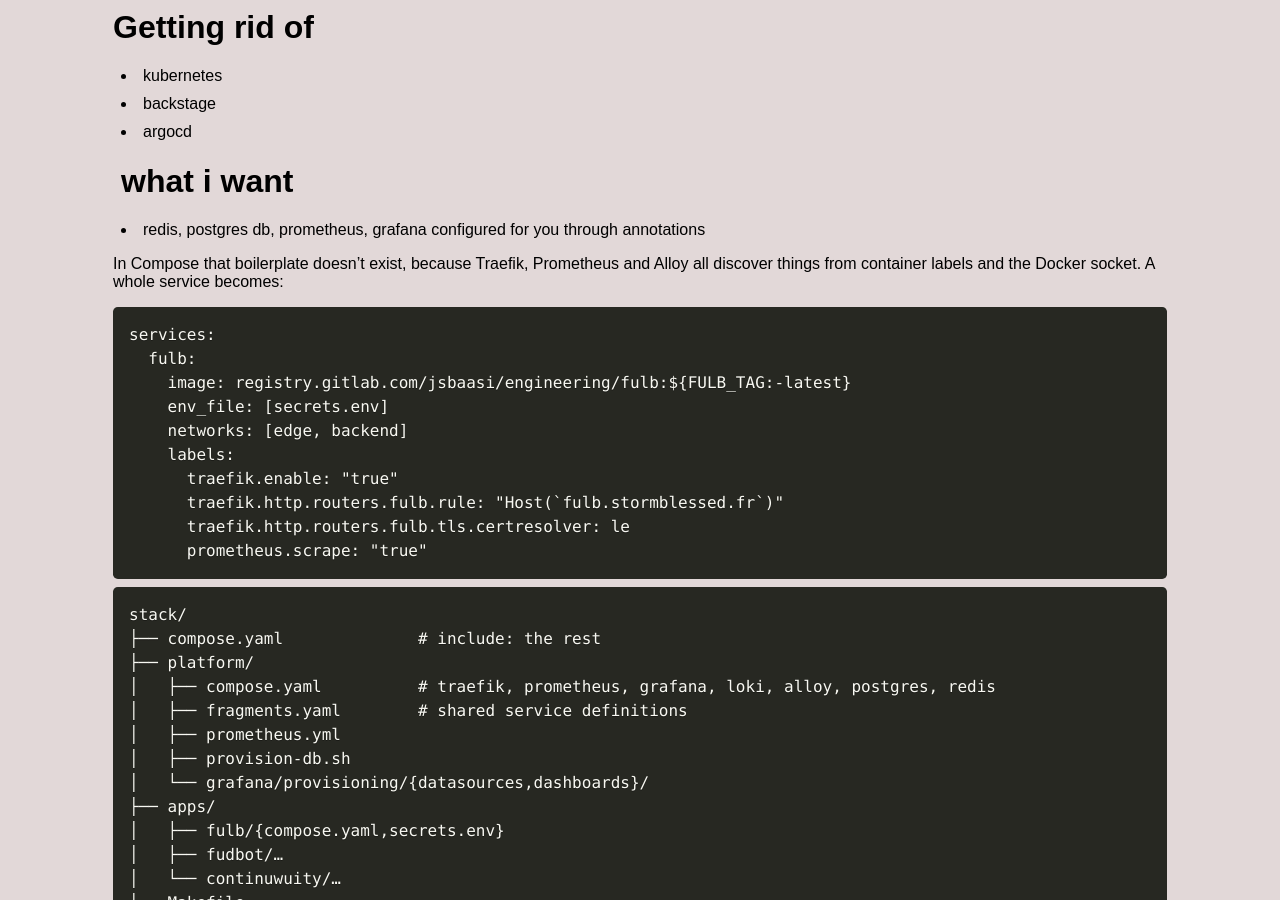
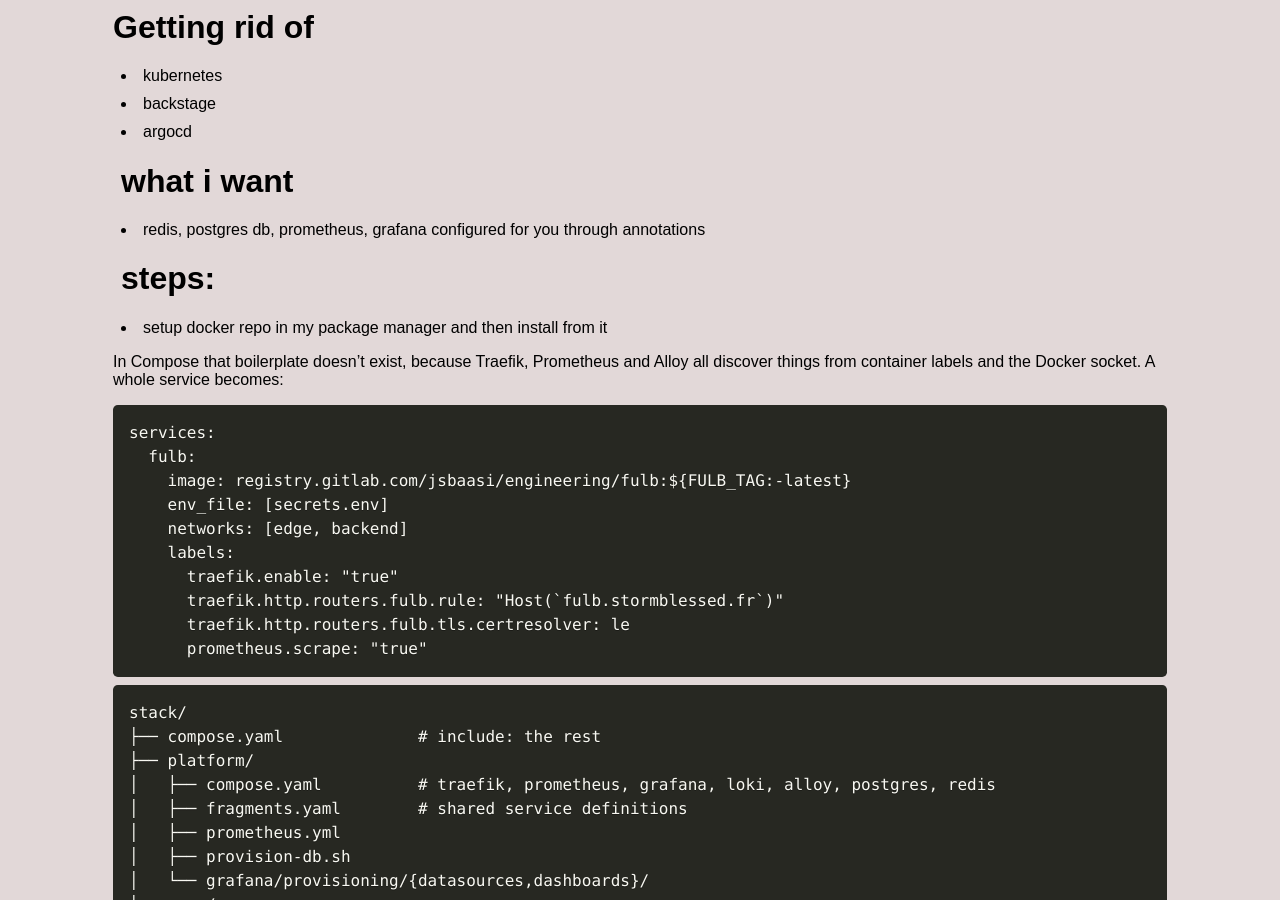
Before and after one commit to jsbaasi/jsbaasi.github.io, a Jekyll site: the page built from _posts/2026-08-30-personal-infra.md, in a window 1280 px wide and 900 px high, scrolled down 314 px. Built offline with Jekyll 4.4.1, drawn with Linux system fonts in a browser that asks for light colours.

Commit message:
vault backup: 2026-08-31 00:53:07

```diff
--- a/_posts/2026-08-30-personal-infra.md
+++ b/_posts/2026-08-30-personal-infra.md
@@ -12,6 +12,8 @@
 - argocd
 # what i want
 - redis, postgres db, prometheus, grafana configured for you through annotations
+# steps:
+- setup docker repo in my package manager and then install from it
 
 In Compose that boilerplate doesn't exist, because Traefik, Prometheus and Alloy all discover things from container labels and the Docker socket. A whole service becomes:
 
```
Also changed, not shown: _posts/2026-05-02-linux-notes.md (+2 -0 lines).
